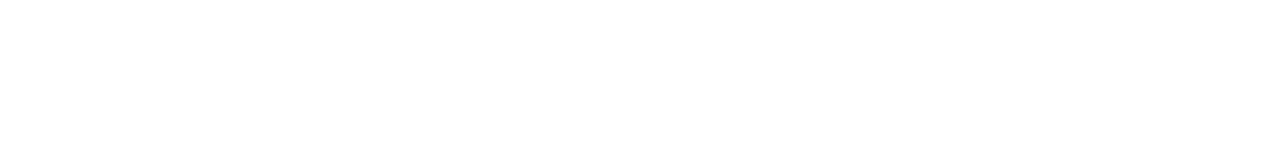
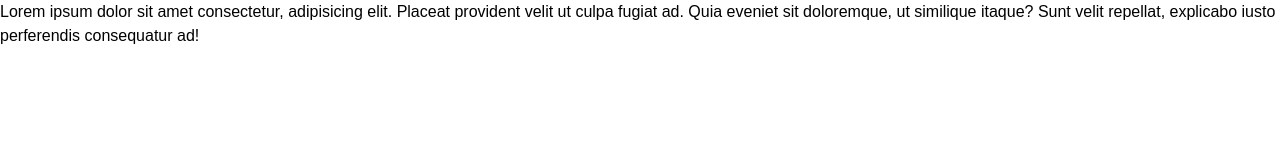
Before and after one commit to alexey10mentor/module_10, a plain HTML site: page index.html in a window 1280 px wide. Drawn offline with Linux system fonts and the light colour scheme.

Commit message:
Добавил текст

```diff
--- a/index.html
+++ b/index.html
@@ -19,7 +19,9 @@
 
 <body>
 
-    <div></div>
+    <div>
+        Lorem ipsum dolor sit amet consectetur, adipisicing elit. Placeat provident velit ut culpa fugiat ad. Quia eveniet sit doloremque, ut similique itaque? Sunt velit repellat, explicabo iusto perferendis consequatur ad!
+    </div>
 
     <a href="#"></a>
 
```
